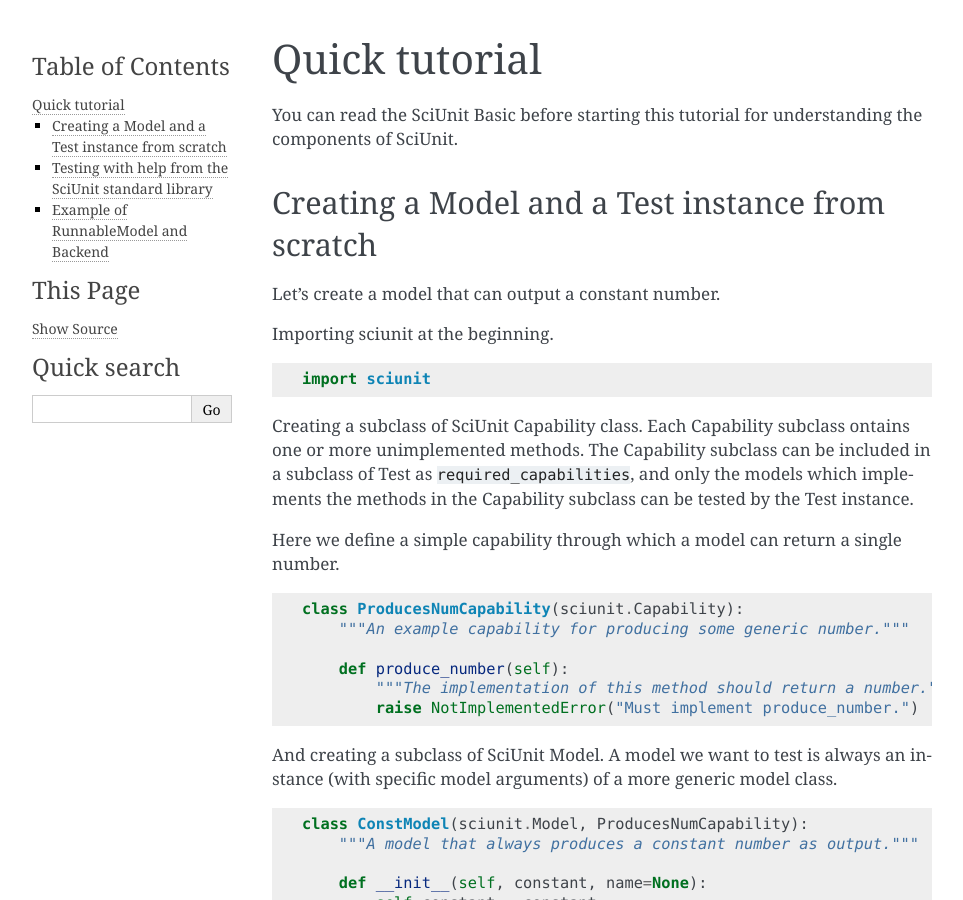
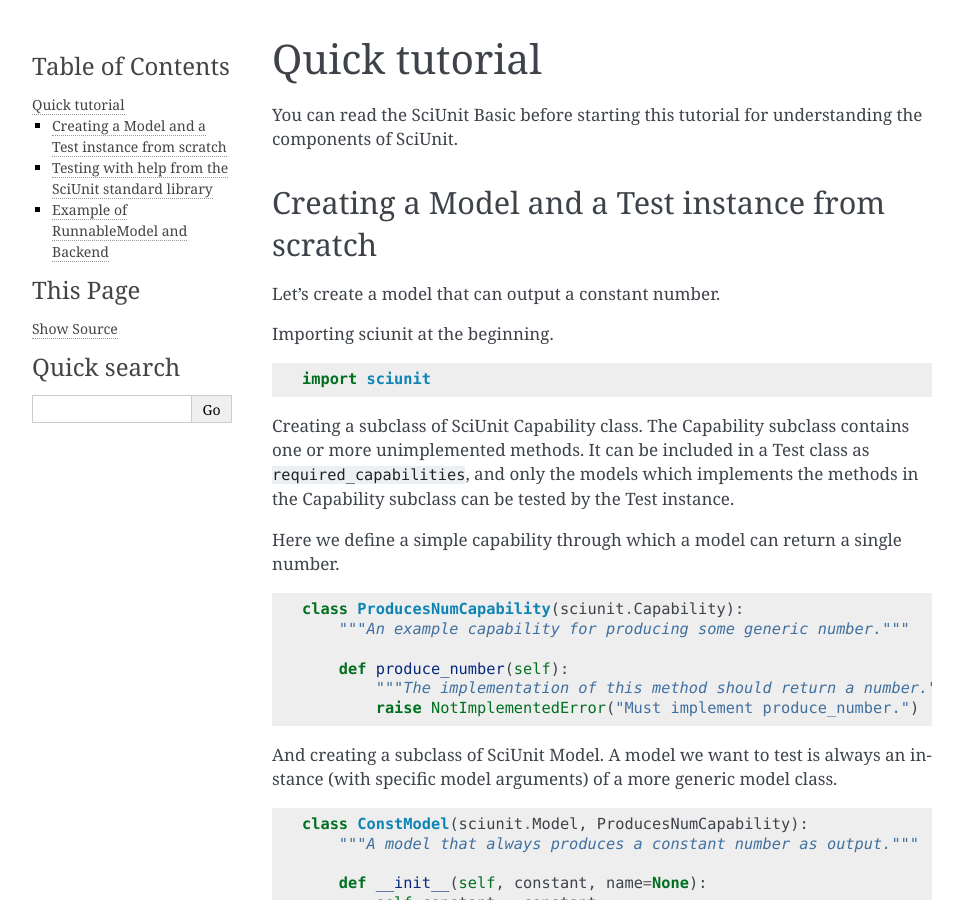
Before and after one commit to scidash/sciunit, a Sphinx documentation site: the page built from docs/source/quick_tutorial.rst, in a window 1280 px wide and 900 px high. Shown: the whole window, without its empty margins (148-1111 px from the left). Built offline with Sphinx 7.4.7, drawn with Linux system fonts in a browser that asks for light colours; some of the changed text lies outside the part shown.

Commit message:
Create new notebook, update tutorial.

```diff
--- a/docs/source/quick_tutorial.rst
+++ b/docs/source/quick_tutorial.rst
@@ -14,10 +14,10 @@ Importing sciunit at the beginning.
 
     import sciunit
 
-Creating a subclass of SciUnit Capability class. Each Capability subclass ontains
-one or more unimplemented methods. The Capability subclass can be included in a subclass of
-Test as ``required_capabilities``, and only the models which implements the methods in the
-Capability subclass can be tested by the Test instance.
+Creating a subclass of SciUnit Capability class. The Capability subclass contains
+one or more unimplemented methods. It can be included in a
+Test class as ``required_capabilities``, and only the models which
+implements the methods in the Capability subclass can be tested by the Test instance.
 
 
 Here we define a simple capability through which a model can return a single number.
```
Also changed, not shown: other parts of docs/source/quick_tutorial.rst (+1 -0 lines), docs/QuickTutorialsNotebook.ipynb (added).
